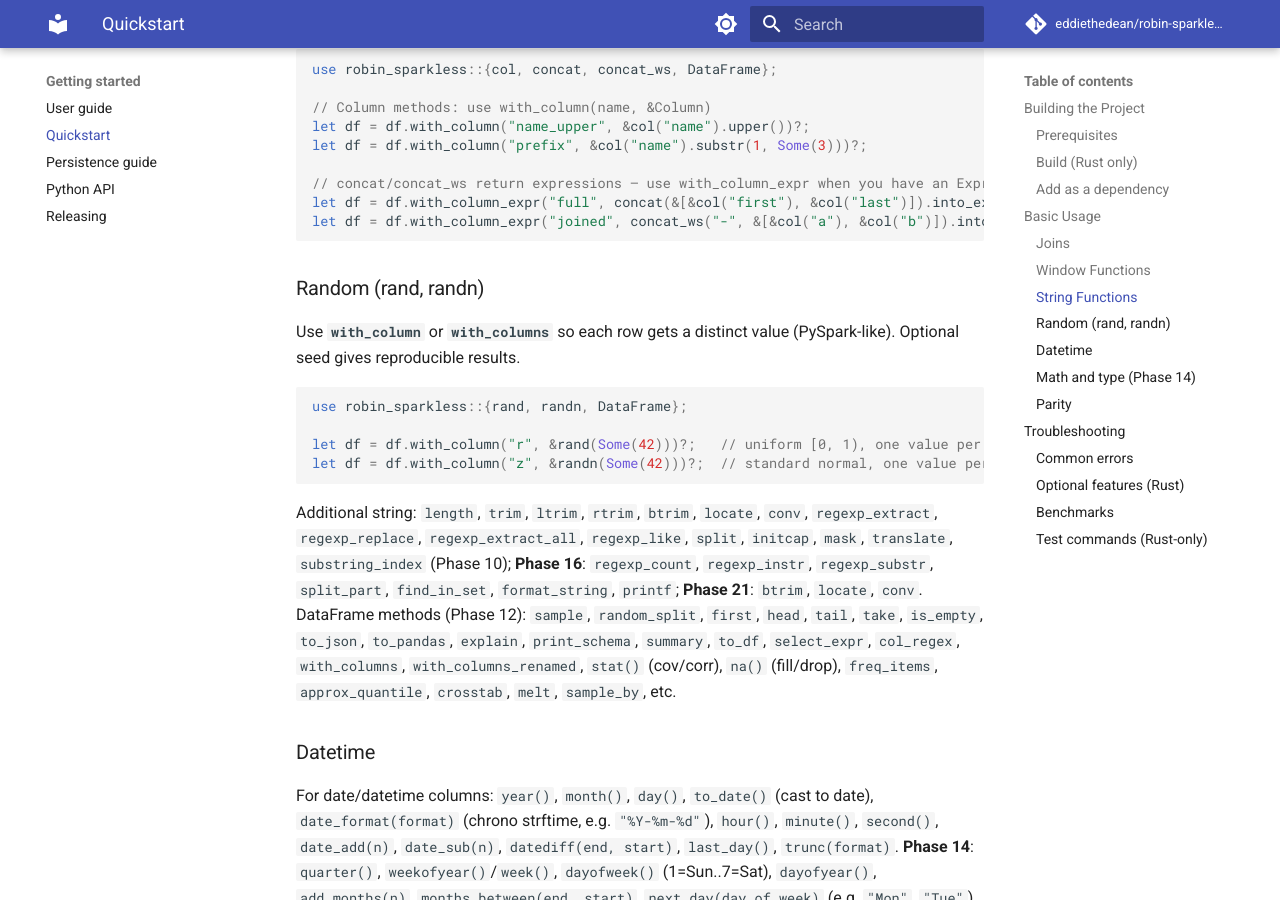
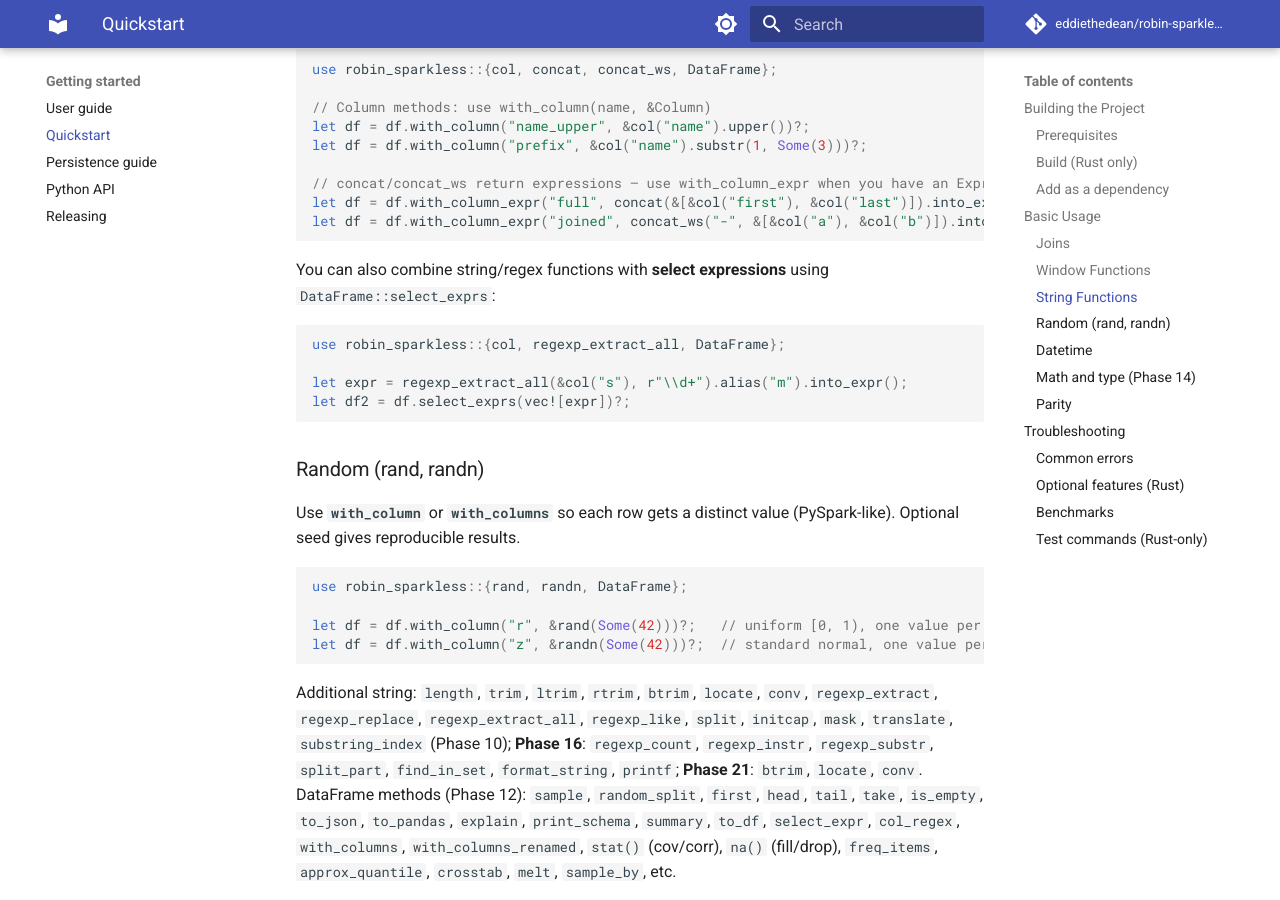
Before and after one commit to eddiethedean/robin-sparkless, an MkDocs documentation site: the page built from docs/QUICKSTART.md, in a window 1280 px wide and 900 px high, scrolled down 2530 px. Built offline with MkDocs 1.6.1 and Material for MkDocs 9.7.7, drawn with Linux system fonts in a browser that asks for light colours; comment, search, counter and statistics services are not loaded.

Commit message:
fix: document regexp_extract_all select expressions (fixes #176)
Clarify in the Rust quickstart that regexp_extract_all and other string/regex
functions can be used with DataFrame::select_exprs to implement PySpark-style
select-with-expressions patterns, addressing the underlying engine side of
#176 now that Python bindings live out-of-tree.

````diff
--- a/docs/QUICKSTART.md
+++ b/docs/QUICKSTART.md
@@ -110,6 +110,16 @@ let df = df.with_column_expr("full", concat(&[&col("first"), &col("last")]).into
 let df = df.with_column_expr("joined", concat_ws("-", &[&col("a"), &col("b")]).into_expr())?;
 ```
 
+You can also combine string/regex functions with **select expressions** using
+`DataFrame::select_exprs`:
+
+```rust
+use robin_sparkless::{col, regexp_extract_all, DataFrame};
+
+let expr = regexp_extract_all(&col("s"), r"\\d+").alias("m").into_expr();
+let df2 = df.select_exprs(vec![expr])?;
+```
+
 ### Random (rand, randn)
 
 Use **`with_column`** or **`with_columns`** so each row gets a distinct value (PySpark-like). Optional seed gives reproducible results.
````
